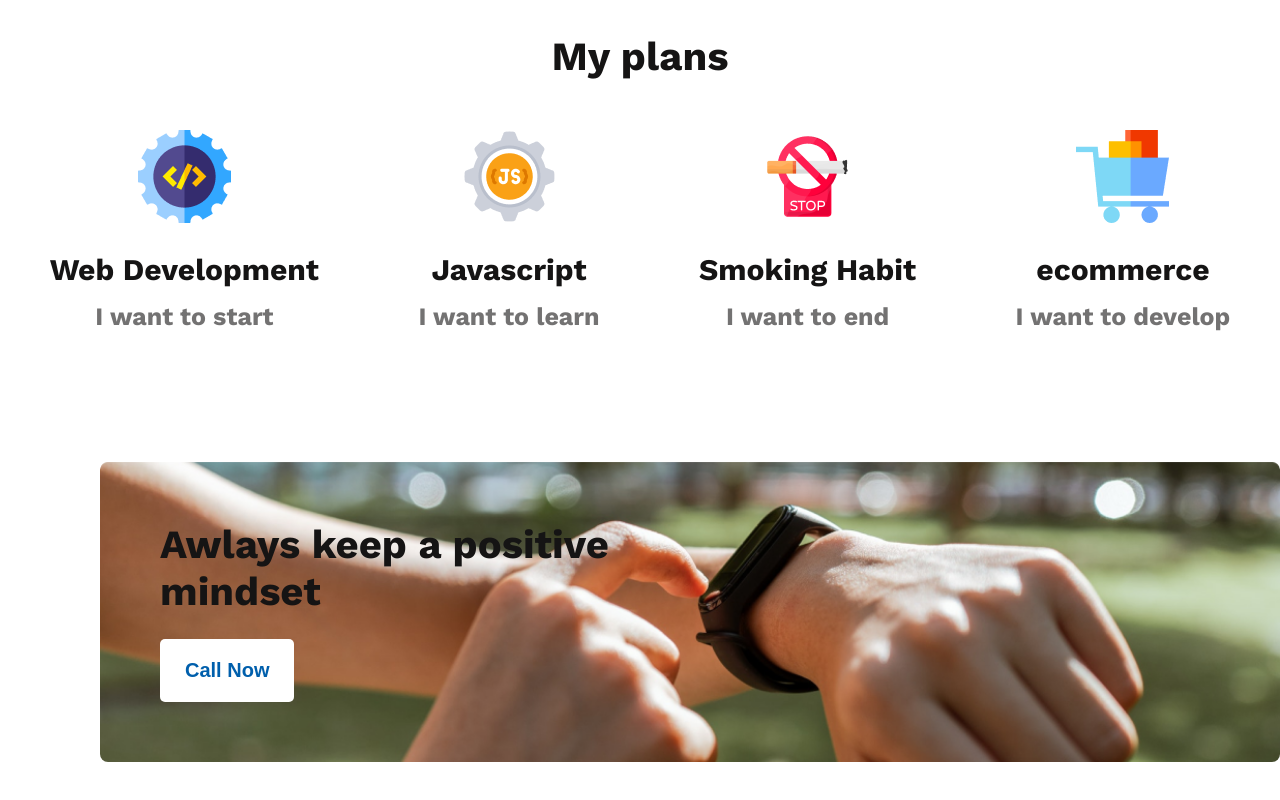
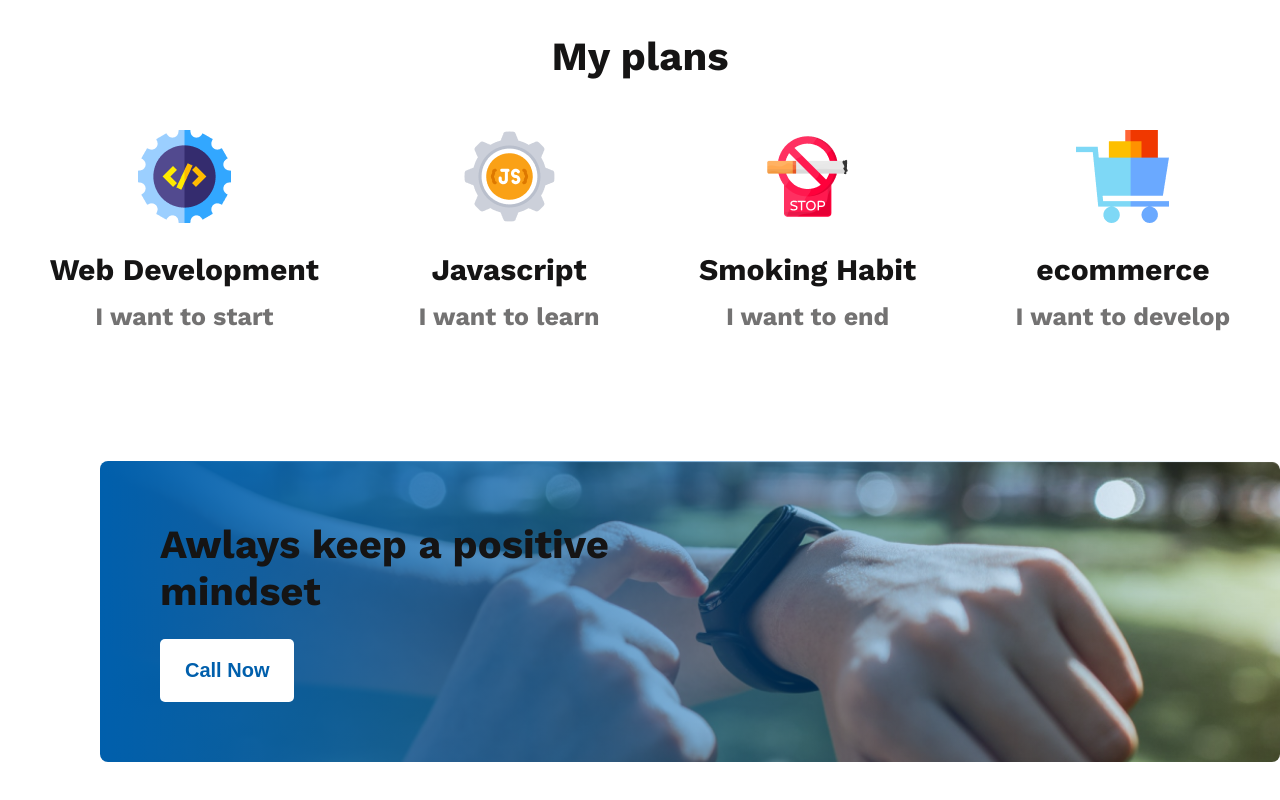
Before and after one commit to Abdullh1111/new-year-proj, a plain HTML site: page index.html in a window 1280 px wide. Shown: the part 2285-3085 px from the top of the page. Drawn offline with nearby package versions, Linux system fonts and the light colour scheme.

Commit message:
done main part

```diff
--- a/style/newyear.css
+++ b/style/newyear.css
@@ -90,7 +90,8 @@ font-weight: 500;
 }
 .call{
   margin: 130px 0px;
-  background-image: url("../images/watch.png");
+  background-image:linear-gradient(to right,#005FAC 0%, rgba(0, 95, 172, 0.00) 100%),
+   url("../images/watch.png");
   background-repeat: no-repeat;
   border-radius: 8px;
   background-size: cover;
```
